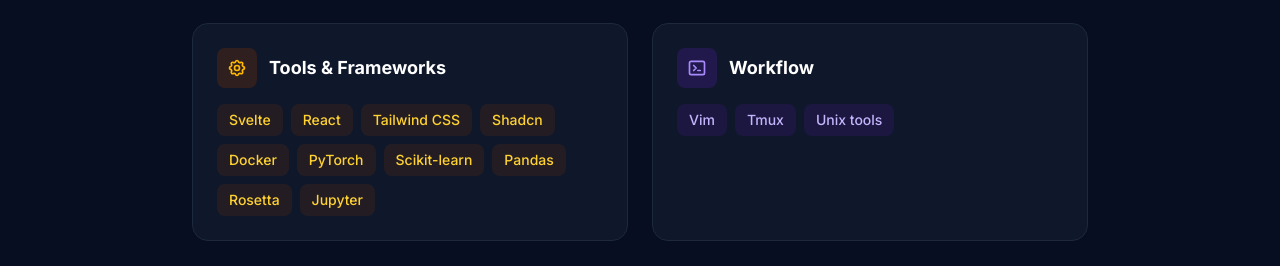
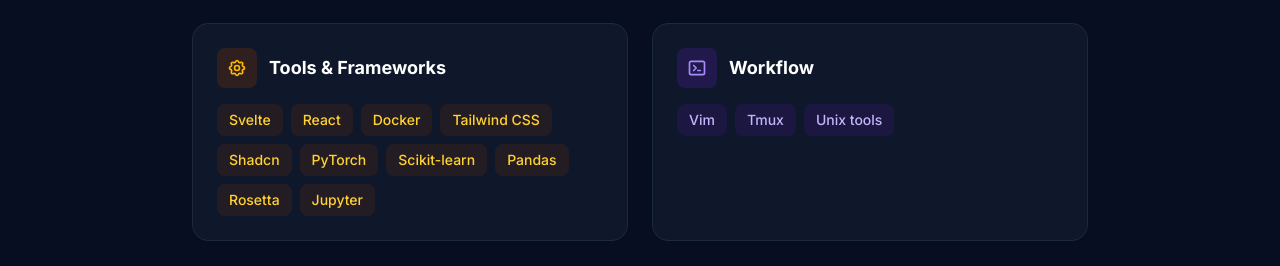
Before and after one commit to logannday/portfolio, a SvelteKit app: page / in a window 1280 px wide. Shown: the part 3445-3711 px from the top of the page. Built offline with nearby package versions, Linux system fonts and the light colour scheme.

Commit message:
fixed order

```diff
--- a/src/routes/+page.svelte
+++ b/src/routes/+page.svelte
@@ -574,7 +574,7 @@
 					<h3 class="text-lg font-bold text-slate-900 dark:text-white">Tools & Frameworks</h3>
 				</div>
 				<div class="flex flex-wrap gap-2">
-					{#each ['Svelte', 'React', 'Tailwind CSS', 'Shadcn', 'Docker', 'PyTorch', 'Scikit-learn', 'Pandas', 'Rosetta', 'Jupyter'] as skill}
+					{#each ['Svelte', 'React', 'Docker', 'Tailwind CSS', 'Shadcn', 'PyTorch', 'Scikit-learn', 'Pandas', 'Rosetta', 'Jupyter'] as skill}
 						<span
 							class="rounded-lg bg-amber-50 px-3 py-1.5 text-sm font-medium text-amber-700 dark:bg-amber-900/20 dark:text-amber-300"
 							>{skill}</span
```
